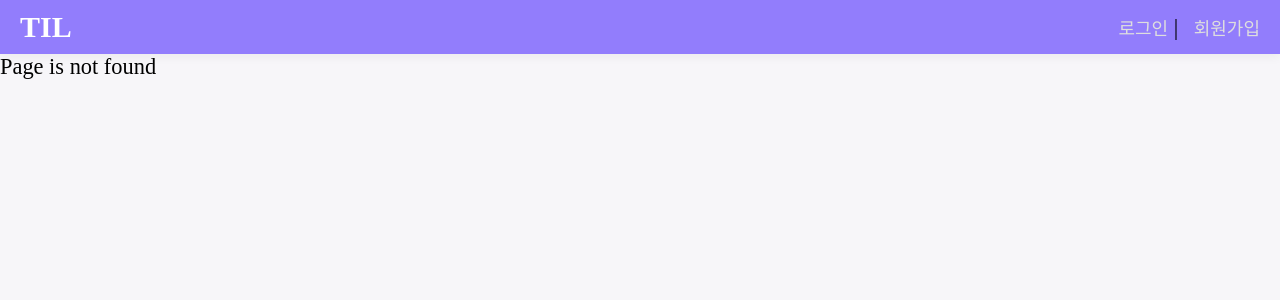
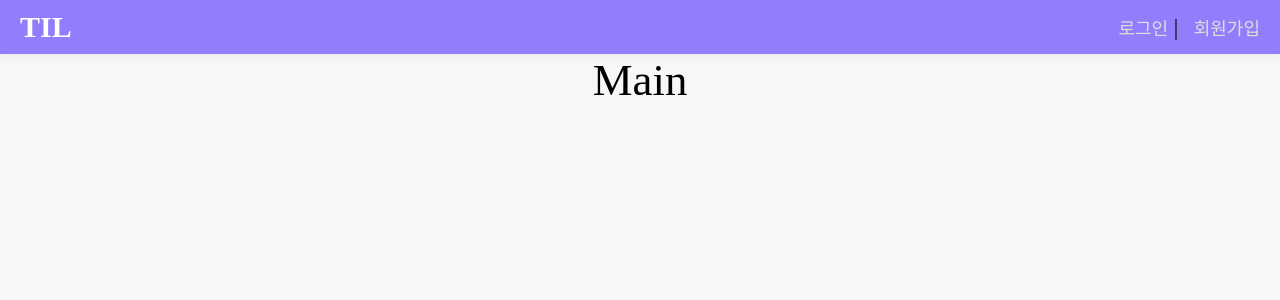
Before and after one commit to kkwongs/VUE-ENDGAME, a Vue app in the folder vue-til/: page /main in a window 1280 px wide. Before the commit this address had no page. Shown: the top 300 px of the page. Built offline with nearby package versions, Linux system fonts and the light colour scheme.

Commit message:
MainPage routing

```diff
--- a/vue-til/src/routes/index.js
+++ b/vue-til/src/routes/index.js
@@ -22,6 +22,10 @@
       component: () => import('@/views/SignupPage.vue'),
     },
     {
+      path: '/main',
+      component: () => import('@/views/MainPage.vue'),
+    },
+    {
       path: '*',
       component: () => import('@/views/NotFoundPage.vue'),
     },
--- /dev/null
+++ b/vue-til/src/views/MainPage.vue
@@ -0,0 +1,11 @@
+<template>
+  <div>
+    <h1>Main</h1>
+  </div>
+</template>
+
+<script>
+export default {};
+</script>
+
+<style></style>
```
